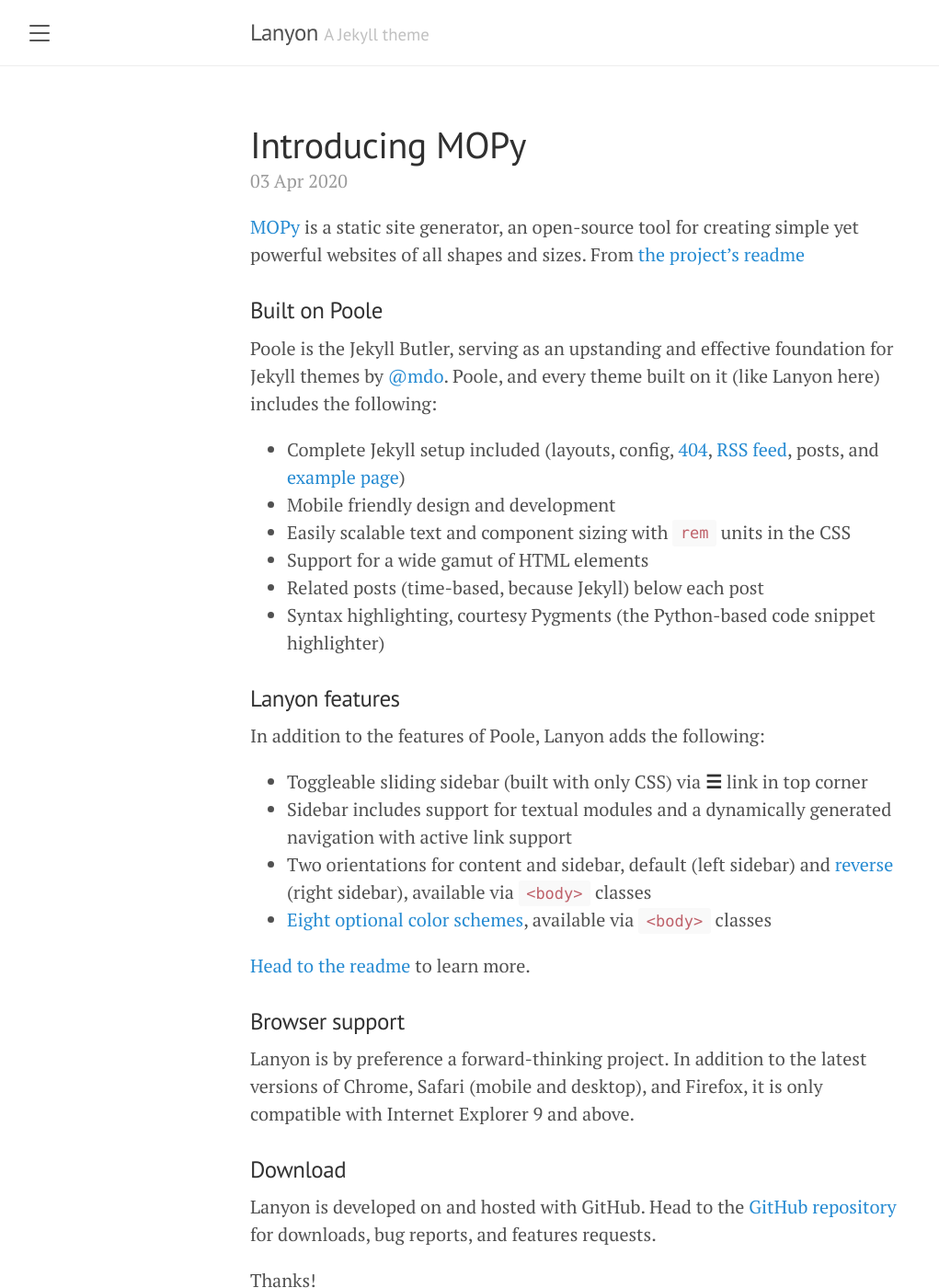
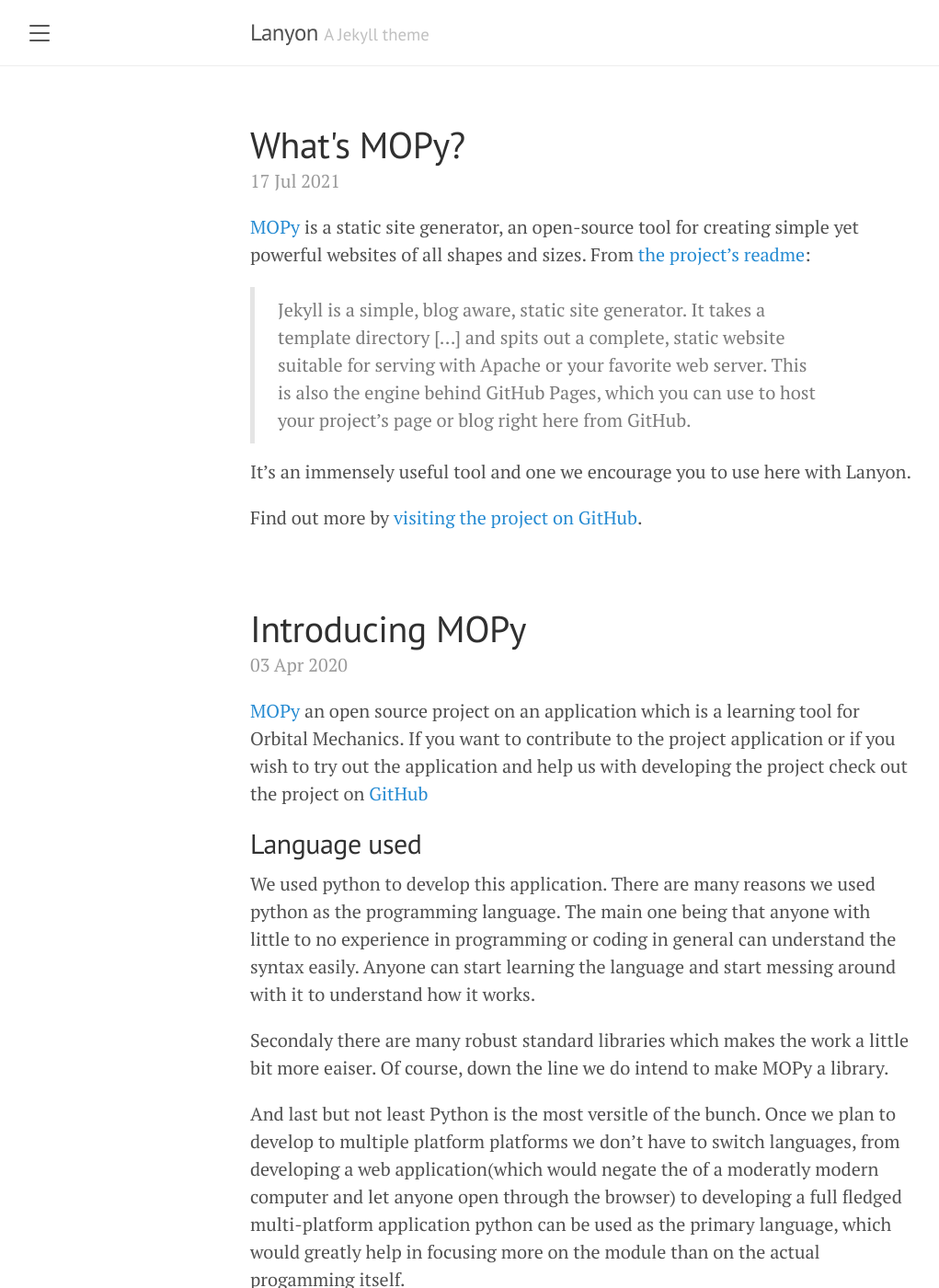
Before and after one commit to Mechanics-of-Orbit/getMOPy, a Jekyll site: the page built from index.html, in a window 1280 px wide and 1400 px high. Shown: the whole window at 92% size, without its empty margins (8-1029 px from the left). Built offline with Jekyll 4.4.1, drawn with Linux system fonts in a browser that asks for light colours; the list of posts is cut into pages by our own code; some of the changed text lies outside the part shown.

Commit message:
about page update

```diff
--- a/_posts/2020-04-03-introducing-lanyon.md
+++ b/_posts/2020-04-03-introducing-lanyon.md
@@ -3,33 +3,19 @@
 title: Introducing MOPy
 ---
 
-[MOPy](https://mechanics-of-orbit.githum.io/MOPy) is a static site generator, an open-source tool for creating simple yet powerful websites of all shapes and sizes. From [the project's readme](https://github.com/mojombo/jekyll/blob/master/README.markdown)
+[MOPy](https://mechanics-of-orbit.github.io/MOPy) an open source project on an application which is a learning tool for Orbital Mechanics. If you want to contribute to the project application or if you wish to try out the application and help us with developing the project check out the project on [GitHub](https://github.com/Mechanics-of-Orbit/MOPy)
 
-### Built on Poole
+## Language used
 
-Poole is the Jekyll Butler, serving as an upstanding and effective foundation for Jekyll themes by [@mdo](https://twitter.com/mdo). Poole, and every theme built on it (like Lanyon here) includes the following:
+We used python to develop this application. There are many reasons we used python as the programming language. The main one being that anyone with little to no experience in programming or coding in general can understand the syntax easily. Anyone can start learning the language and start messing around with it to understand how it works.
 
-* Complete Jekyll setup included (layouts, config, [404](/404), [RSS feed](/atom.xml), posts, and [example page](/about))
-* Mobile friendly design and development
-* Easily scalable text and component sizing with `rem` units in the CSS
-* Support for a wide gamut of HTML elements
-* Related posts (time-based, because Jekyll) below each post
-* Syntax highlighting, courtesy Pygments (the Python-based code snippet highlighter)
+Secondaly there are many robust standard libraries which makes the work a little bit more eaiser. Of course, down the line we do intend to make MOPy a library.
 
-### Lanyon features
+And last but not least Python is the most versitle of the bunch. Once we plan to develop to multiple platform platforms we don't have to switch languages, from developing a web application(which would negate the of a moderatly modern computer and let anyone open through the browser) to developing a full fledged multi-platform application python can be used as the primary language, which would greatly help in focusing more on the module than on the actual progamming itself.
 
-In addition to the features of Poole, Lanyon adds the following:
+## Why did we develop MOPy?
 
-* Toggleable sliding sidebar (built with only CSS) via **☰** link in top corner
-* Sidebar includes support for textual modules and a dynamically generated navigation with active link support
-* Two orientations for content and sidebar, default (left sidebar) and [reverse](https://github.com/poole/lanyon#reverse-layout) (right sidebar), available via `<body>` classes
-* [Eight optional color schemes](https://github.com/poole/lanyon#themes), available via `<body>` classes
 
-[Head to the readme](https://github.com/poole/lanyon#readme) to learn more.
-
-### Browser support
-
-Lanyon is by preference a forward-thinking project. In addition to the latest versions of Chrome, Safari (mobile and desktop), and Firefox, it is only compatible with Internet Explorer 9 and above.
 
 ### Download
 
--- a/_posts/What's-MOPy.md
+++ b/_posts/2021-07-17-What's-MOPy.md
@@ -3,7 +3,7 @@
 title: What's MOPy?
 ---
 
-[MOPy](https://mechanics-of-orbit.githum.io/MOPy) is a static site generator, an open-source tool for creating simple yet powerful websites of all shapes and sizes. From [the project's readme](https://github.com/mojombo/jekyll/blob/master/README.markdown):
+[MOPy](https://mechanics-of-orbit.github.io/MOPy) is a static site generator, an open-source tool for creating simple yet powerful websites of all shapes and sizes. From [the project's readme](https://github.com/mojombo/jekyll/blob/master/README.markdown):
 
   > Jekyll is a simple, blog aware, static site generator. It takes a template directory [...] and spits out a complete, static website suitable for serving with Apache or your favorite web server. This is also the engine behind GitHub Pages, which you can use to host your project’s page or blog right here from GitHub.
 
--- a/about.md
+++ b/about.md
@@ -3,27 +3,14 @@
 title: About
 ---
 
-<p class="message">
-  Hey there! This page is included as an example. Feel free to customize it for your own use upon downloading. Carry on!
-</p>
+This is an application to learn Orbital Mechanics in a fun and interesting way. You do not require any prior knowledge to get started with it. You can download and get started with it directly.
 
-In the novel, *The Strange Case of Dr. Jeykll and Mr. Hyde*, Mr. Poole is Dr. Jekyll's virtuous and loyal butler. Similarly, Poole is an upstanding and effective butler that helps you build Jekyll themes. It's made by [@mdo](https://twitter.com/mdo).
+To checkthe road map check out the [Notion Page](https://www.notion.so/mopy/Feature-Timeline-a941ab02a98a41a199d990046ba033a9)
 
-There are currently two themes built on Poole:
-
-* [Hyde](http://hyde.getpoole.com)
-* [Lanyon](http://lanyon.getpoole.com)
-
-Learn more and contribute on [GitHub](https://github.com/poole).
+Learn more and contribute on [GitHub](https://github.com/Mechanics-of-Orbit/MOPy).
 
 ## Setup
 
-Some fun facts about the setup of this project include:
+Have questions or suggestions? Feel free to [open an issue on GitHub](https://github.com/Mechanics-of-Orbit/MOPy/issues).
 
-* Built for [Jekyll](https://jekyllrb.com)
-* Developed on GitHub and hosted for free on [GitHub Pages](https://pages.github.com)
-* Coded with [Atom](https://atom.io)
-
-Have questions or suggestions? Feel free to [open an issue on GitHub](https://github.com/poole/issues/new) or [ask me on Twitter](https://twitter.com/mdo).
-
-Thanks for reading!
+Thanks for checking out!!!
```
Also changed, not shown: README.md.
